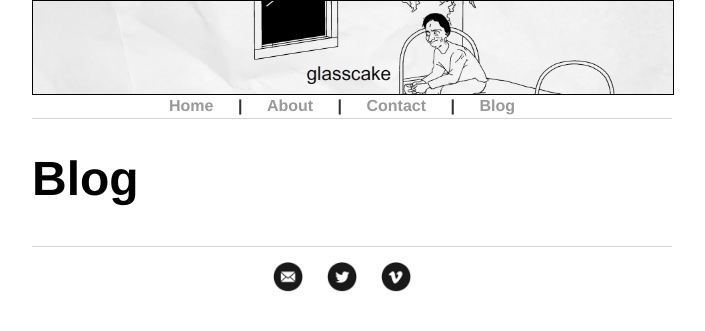
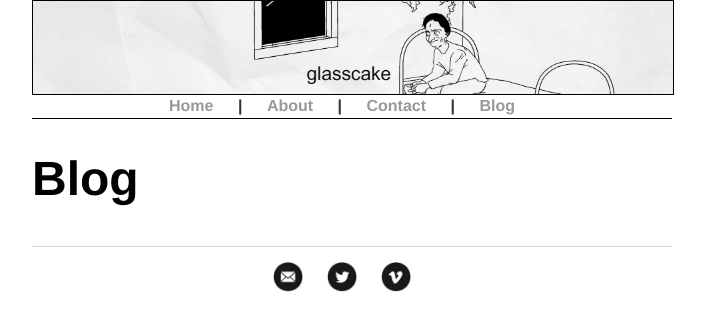
Before and after one commit to glasscaked/strip, a Jekyll site: the page built from blog/index.html, in a window 1280 px wide. Shown: the top 331 px of the page, without its empty margins (288-993 px from the left). Built offline with Jekyll 4.4.1, drawn with Linux system fonts in a browser that asks for light colours.

Commit message:
Update main.css

```diff
--- a/css/main.css
+++ b/css/main.css
@@ -13,7 +13,7 @@ h4 { font-size: 1.9em; }
 nav ul, footer ul { margin: auto; text-align: center; width: 100%; font-size: 1em; font-family: 'Helvetica', 'Arial', 'Sans-Serif'; padding: 0px; list-style: none; font-weight: bold; }
 nav ul li, footer ul li {display: inline; margin-right: 20px; }
 
-header { border-top: 1px solid #d5d5d5; font-size: .8em; }
+header { border-top: 1px solid #000000; font-size: .8em; }
 
 footer { border-top: 1px solid #d5d5d5; font-size: .8em; }
 
```
